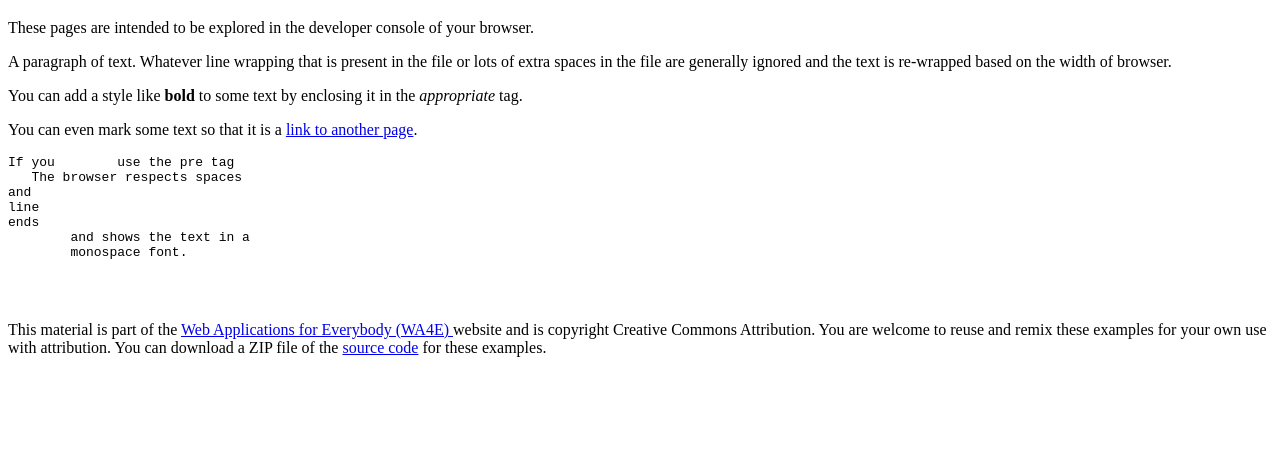
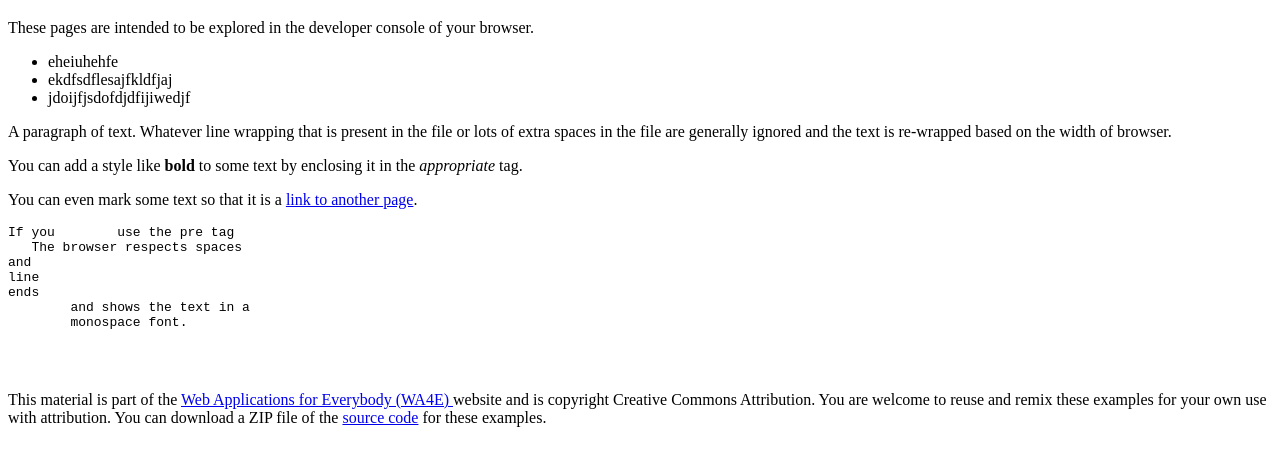
Before and after one commit to neoericboi/neo, a plain HTML site: page hmm/index.html in a window 1280 px wide. Shown: the part 61-522 px from the top of the page. Drawn offline with Linux system fonts and the light colour scheme.

Commit message:
Update index.html

```diff
--- a/hmm/index.html
+++ b/hmm/index.html
@@ -1,7 +1,7 @@
 <!DOCTYPE html>
 <html>
 <head>
-  <title>Neo Tech</title>
+  <title>NEO TECH 0cab57</title>
 </head>
 <body>
 <h1>A Header</h1>
@@ -9,6 +9,14 @@
 These pages are intended to be explored in the
 developer console of your browser.
 </p>
+
+<ul>
+  <li>eheiuhehfe</li>
+  <li>ekdfsdflesajfkldfjaj</li>
+  <li>jdoijfjsdofdjdfijiwedjf</li>
+</ul>
+
+<div>
 <p>
 A paragraph of text.
 Whatever line wrapping that is present in the
@@ -25,6 +33,7 @@ of browser.
     You can even mark some text so that it is a
     <a href="lists.htm">link to another page</a>.
 </p>
+</div>
 <p>
 <pre>
 If you        use the pre tag
@@ -38,6 +47,7 @@ ends
 
 
 </pre>
+<span>
 <p>
 This material is part of the
 <a href="https://www.wa4e.com/" target="_blank">
@@ -50,5 +60,6 @@ You can download a ZIP file of the
 <a href="../html.zip">source code</a>
 for these examples.
 </p>
+</span>
 
 </body>
```
